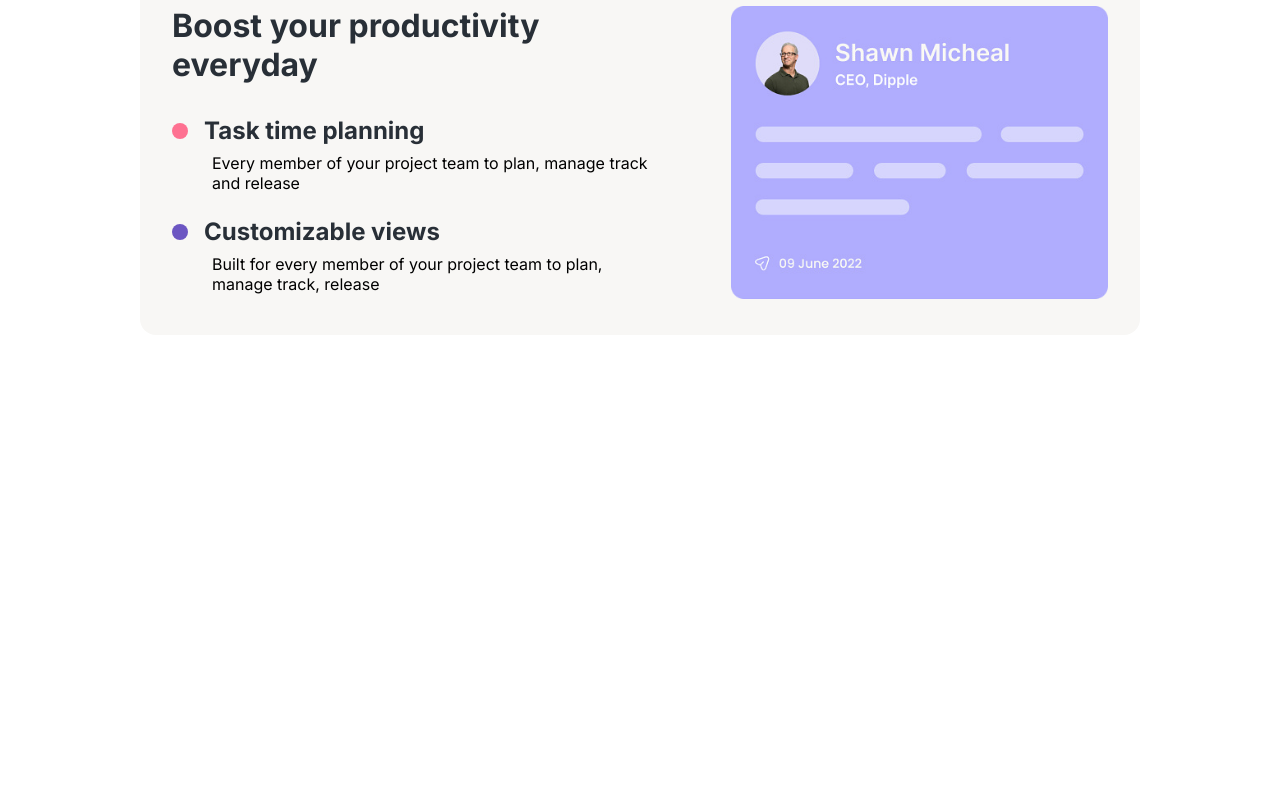
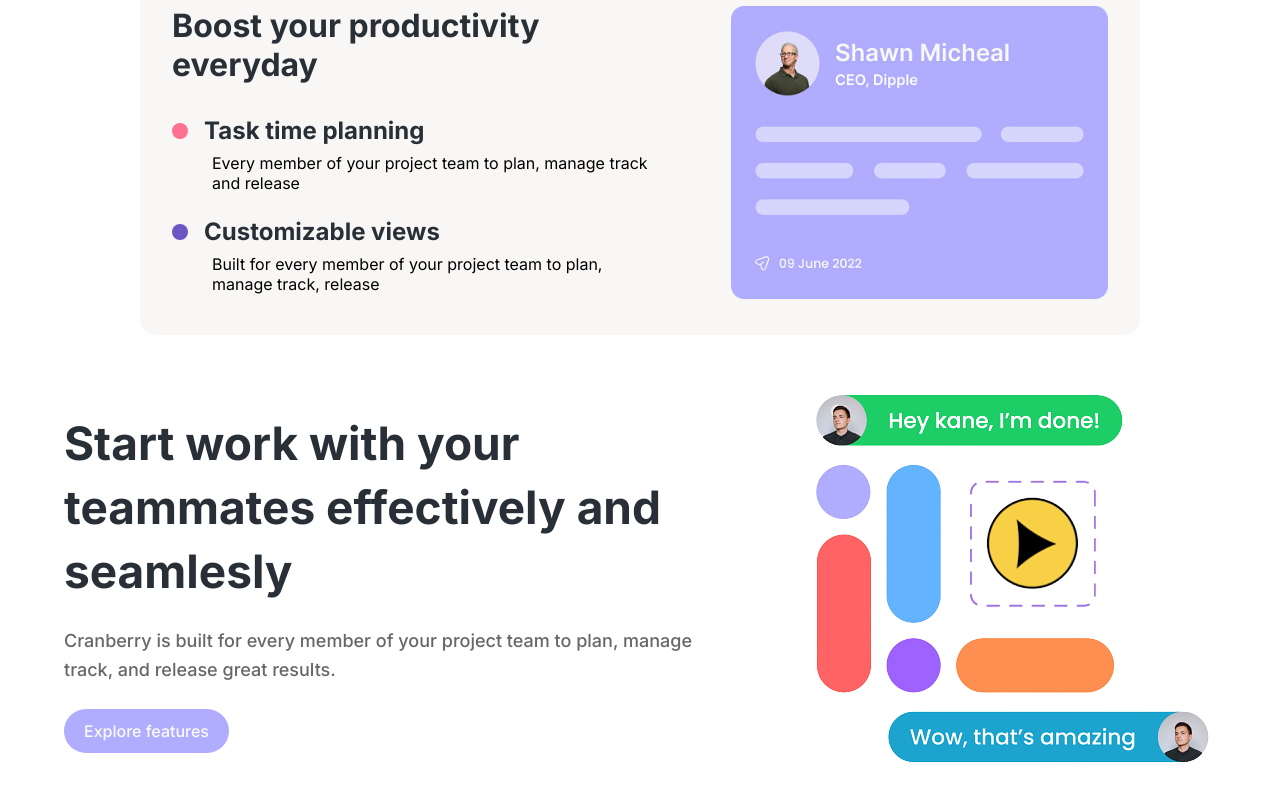
Before and after one commit to aluizamendes/task-app-lp, a React (Vite) app: page / in a window 1280 px wide. Shown: the part 618-1418 px from the top of the page. Before the commit the page ends 985 px from the top, so only its background shows below. Built offline with nearby package versions, Linux system fonts and the light colour scheme.

Commit message:
add section feature component & other adjustments

```diff
--- a/src/components/Button/index.jsx
+++ b/src/components/Button/index.jsx
@@ -1,10 +1,13 @@
 import styles from "./Button.module.scss"
 
-export default function Button({ children, shadow }) {
+export default function Button({ children, shadow, display }) {
     return (
         <button
             className={styles.button}
-            style={{ boxShadow: `${shadow == "true" ? "0px 1px 20px 0px rgba(16, 20, 70, 0.288)" : "none"}` }}
+            style={{
+                boxShadow: `${shadow == "true" ? "0px 1px 20px 0px rgba(16, 20, 70, 0.288)" : "none"}`,
+                display: `${display}`
+            }}
         >
             {children}
         </button>
--- a/src/components/CardFeatures/index.jsx
+++ b/src/components/CardFeatures/index.jsx
@@ -10,14 +10,14 @@ export default function CardFeatures() {
                 <div className={styles.card}>
                     <div className={styles.card__content}>
                         <Title>
-                            <h2>Boost your productivity everyday</h2>
+                            <h3>Boost your productivity everyday</h3>
                         </Title>
                         <ul>
                             <li>
                                 <div className={styles.titleContainer}>
                                     <div className={styles.circle} style={{ backgroundColor: "#FE7191" }}></div>
                                     <Title>
-                                        <h3>Task time planning</h3>
+                                        <h4>Task time planning</h4>
                                     </Title>
                                 </div>
                                 <p>Every member of your project team to plan, manage track and release</p>
@@ -27,7 +27,7 @@ export default function CardFeatures() {
                                 <div className={styles.titleContainer}>
                                     <div className={styles.circle} style={{ backgroundColor: "#6C56C2" }}></div>
                                     <Title>
-                                        <h3>Customizable views</h3>
+                                        <h4>Customizable views</h4>
                                     </Title>
                                 </div>
                                 <p>Built for every member of your project team to plan, manage track, release</p>
--- /dev/null
+++ b/src/components/SectionFeature/SectionFeature.module.scss
@@ -0,0 +1,20 @@
+@import "@/styles/variables";
+
+.container {
+    display: flex;
+    justify-content: space-between;
+    align-items: center;
+    gap: 100px;
+    margin: 48px 0;
+}
+
+.content {
+
+    p {
+        margin: 24px 0;
+        font-size: 18px;
+        line-height: 1.8rem;
+        font-weight: 500;
+        color: $black-10;
+    }
+}
--- /dev/null
+++ b/src/components/SectionFeature/index.jsx
@@ -0,0 +1,37 @@
+import Button from "../Button";
+import Container from "../Container";
+import Title from "../Title";
+
+import styles from "./SectionFeature.module.scss"
+
+export default function SectionFeature({ direction, title, content, contentButton, displayButton, image }) {
+    return (
+        <section>
+            <Container>
+
+                <div className={styles.container} style={{ flexDirection: `${direction}` }}>
+                    <div className={styles.content}>
+                        <Title>
+                            <h2>{title}</h2>
+                        </Title>
+                        <p>
+                            {content}
+                        </p>
+
+                        <Button
+                            shadow="false"
+                            display={displayButton}
+                        >
+                            {contentButton}
+                        </Button>
+                    </div>
+
+                    <div className={styles.image}>
+                        <img src={`../../../public/${image}`} />
+                    </div>
+                </div>
+
+            </Container>
+        </section>
+    )
+}
--- a/src/components/Title/Title.module.scss
+++ b/src/components/Title/Title.module.scss
@@ -10,10 +10,15 @@
         max-width: 70%;
     }
     h2 {
+        font-size: 46px;
+        line-height: 4rem;
+        color: $black-20;
+    }
+    h3 {
         font-size: 32px;
         color: $black-20;
     }
-    h3 {
+    h4 {
         font-size: 24px;
         color: $black-20;
     }
--- a/src/pages/Home/index.jsx
+++ b/src/pages/Home/index.jsx
@@ -1,6 +1,8 @@
 import CardFeatures from "@/components/CardFeatures";
 import Header from "@/components/Header";
 import Navbar from "@/components/Navbar";
+import SectionFeature from "@/components/SectionFeature";
+
 
 export default function Home() {
     return (
@@ -8,6 +10,14 @@ export default function Home() {
             <Navbar />
             <Header />
             <CardFeatures />
+            <SectionFeature
+                direction="row"
+                title="Start work with your teammates effectively and seamlesly"
+                content="Cranberry is built for every member of your project team to plan, manage track, and release great results."
+                contentButton="Explore features"
+                displayButton="block"
+                image="feature-image-2.png"
+            />
         </>
     )
 }
```
Also changed, not shown: public/feature-image-2.png.
